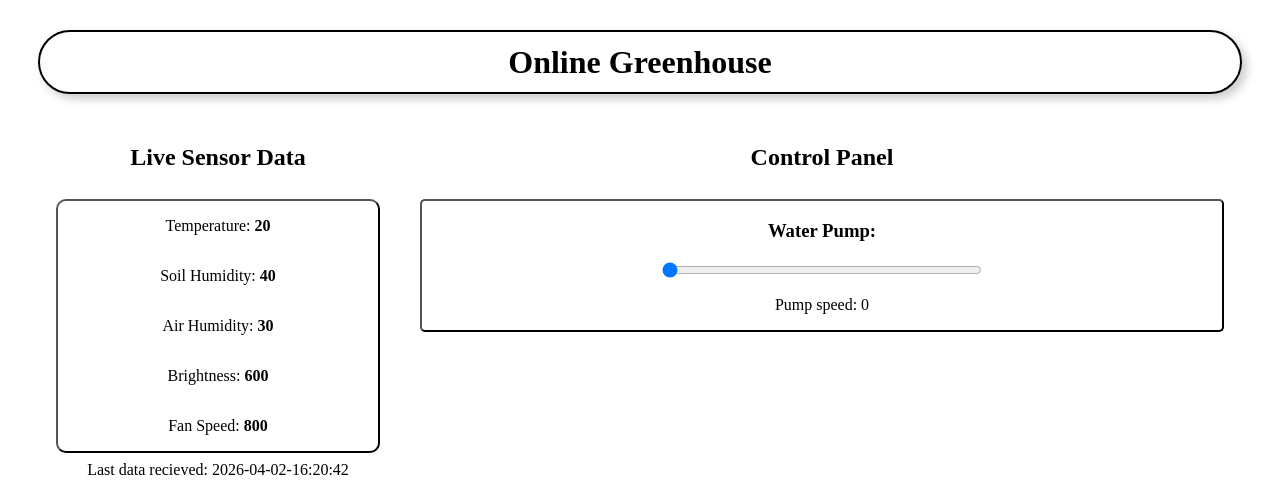
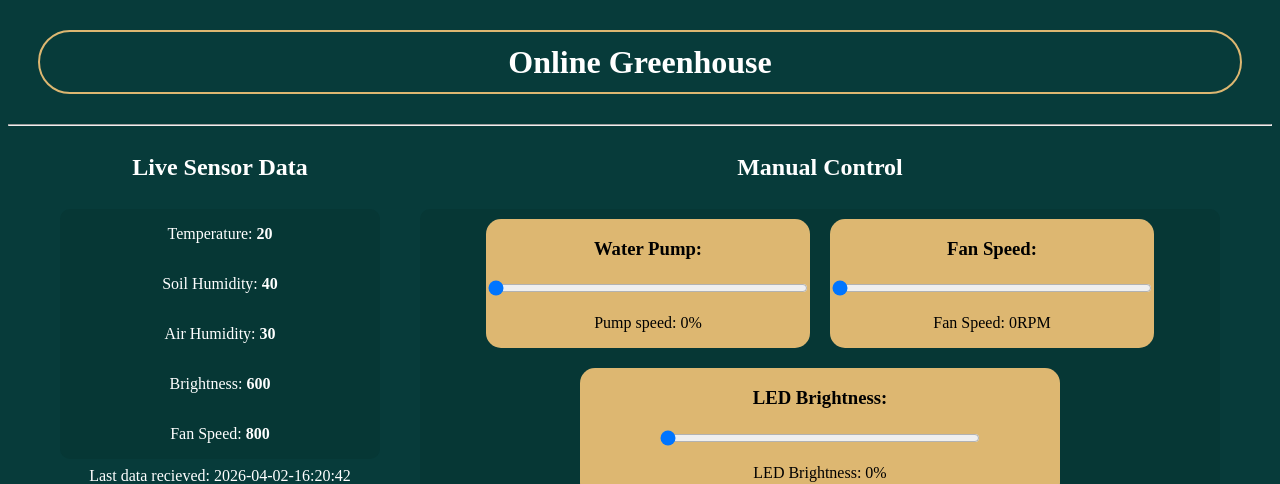
Before and after one commit to vlovold/EmbeddedGreenhouse, a Flask app: page / in a window 1280 px wide. Shown: the top 484 px of the page. Run offline with Flask 3, Linux system fonts and the light colour scheme.

Commit message:
Started work on enabling automatic control. Continued work on printing message-structure.

```diff
--- a/main.py
+++ b/main.py
@@ -5,6 +5,8 @@ from data import uart_read, get_data,uart_init
 #ser = uart_init()
 app = Flask(__name__)
 #app.run(host="0.0.0.0", port=5000)
+actuators = {"pump": 0, "fan": 0, "led": 0}
+mode = "MANUAL"
 @app.route("/")
 def index():
     return render_template("index.html")
@@ -24,9 +26,29 @@ def data():
 
 @app.route("/set", methods=["POST"])
 def send_actuator():
+    global actuators
+    global mode
+    if mode == "AUTO":
+        return {"status": "ignored (AUTO mode)"}
     data = request.get_json()
-    value = data["pump"]
-    print("Recieved value:", value)
+    if "pump" in data:
+        actuators["pump"] = data["pump"]
+    if "fan" in data:
+        actuators["fan"] = data["fan"]
+    if "led" in data:
+        actuators["led"] = data["led"]
+    print("LED:", actuators["led"], "PUMP:", actuators["pump"], "FAN:", actuators["fan"])
+    return {"status": "ok"}
+
+@app.route("/mode", methods=["POST"])
+def set_mode():
+    global mode
+
+    data = request.get_json()
+    mode = data["mode"]
+
+    print("Mode changed to:", mode)
+
     return {"status": "ok"}
 
 if __name__ == "__main__":
--- a/static/styles.css
+++ b/static/styles.css
@@ -1,28 +1,24 @@
 
 @import url('https://fonts.googleapis.com/css2?family=Lato:ital,wght@0,100;0,300;0,400;0,700;0,900;1,100;1,300;1,400;1,700;1,900&display=swap');
-:root {
-  color-scheme: light dark;
-}
+
 body {
     font-family: 'Lato'
     display: flex;
     flex-direction: column;
-    background-color: Canvas;
-    color: CanvasText;
+    background-color: #073B3A;
+    color: #ffffff;
 }
 
 .title {
-    background-color: Field;
-    color: FieldText;
+    color: #ffffff;
     height: 5vh;
     display: flex;
     justify-content: center;
     align-items: center;
-    border: 2px solid FieldText;
+    border: 2px solid #DDB771;
     padding: 10px;
     margin: 30px;
     border-radius: 40px;
-    box-shadow: 5px 5px 10px rgba(0,0,0,0.2);
 }
 
 .subtitle-cont{
@@ -43,8 +39,8 @@ body {
 .data_display{
     display: flex;
     flex-direction: column;
-    background-color: transparent;
-    border: 2px outset ButtonBorder;
+    background-color: #063735;
+    color: #ffffff;
     border-radius: 10px;
     width: 40vh;
     text-align: center;
@@ -62,34 +58,129 @@ body {
 .control_display {
     display: flex;
     flex-direction: column;
-    background-color: transparent;
-    border: 2px outset ButtonBorder;
-    border-radius: 5px;
+    background-color: #063735;
+    color: #ffffff;
+    border 2px;
+    border-radius: 10px;
     width: 100vh;
     text-align: center;
     justify-content: center;
 }
 
-.pumpDiv{
+.pumpDiv, .fanDiv{
     display: flex;
     flex-direction: column;
     justify-content: center;
-    background-color: Field;
-    color: FieldText;
+    background-color: #DDB771;
+    color: #000000;
     width: min-content;
     margin-inline: auto;
     border-radius: 15px;
+    margin: 10px;
 }
+.ledDiv{
+    display: flex;
+    flex-direction: column;
+    justify-content: center;
+    background-color: #DDB771;
+    color: #000000;
+    margin-inline: auto;
+    width: 60vh;
+    border-radius: 15px;
+    margin: 10px;
+}
+
 input[type="range"] {
     display: flex;
     width: 40vh;
     justify-content: center;
 }
-.pumpSlider{
+input[type="range"]:disabled {
+  opacity: 0.5;
+}
+.pumpSlider, .fanSliderDiv, .ledSliderDiv{
     display: flex;
     justify-content: center;
+}
+.firstLine{
+    display: flex;
+    flex-direction: row;
+    justify-content: center;
+}
+
+.secondLine{
+    margin-inline: auto;
 }
 
 #temp, #air, #brightness, #moisture, #fan {
     font-weight: bold;
 }
+.autoControlPanel{
+    flex-direction: row;
+    background-color: #063735;
+    border-radius: 10px;
+    width: 100vh;
+}
+
+/* The switch - the box around the slider */
+.autoswitch {
+  position: relative;
+  display: inline-block;
+  width: 60px;
+  height: 34px;
+}
+
+/* Hide default HTML checkbox */
+.switch input {
+  opacity: 0;
+  width: 0;
+  height: 0;
+}
+
+/* The slider */
+.slider {
+  position: absolute;
+  cursor: pointer;
+  top: 0;
+  left: 0;
+  right: 0;
+  bottom: 0;
+  background-color: #ccc;
+  -webkit-transition: .4s;
+  transition: .4s;
+}
+
+.slider:before {
+  position: absolute;
+  content: "";
+  height: 26px;
+  width: 26px;
+  left: 4px;
+  bottom: 4px;
+  background-color: white;
+  -webkit-transition: .4s;
+  transition: .4s;
+}
+
+input:checked + .slider {
+  background-color: #2196F3;
+}
+
+input:focus + .slider {
+  box-shadow: 0 0 1px #2196F3;
+}
+
+input:checked + .slider:before {
+  -webkit-transform: translateX(26px);
+  -ms-transform: translateX(26px);
+  transform: translateX(26px);
+}
+
+/* Rounded sliders */
+.slider.round {
+  border-radius: 34px;
+}
+
+.slider.round:before {
+  border-radius: 50%;
+}
--- a/templates/index.html
+++ b/templates/index.html
@@ -14,7 +14,7 @@
   <div class="title">
     <h1>Online Greenhouse</h1>
   </div>
-
+<hr>
   <div class="subtitle-cont">
     <div class="sensor">
       <h2>Live Sensor Data</h2>
@@ -30,44 +30,70 @@
       M4ZG55dWszYTZ4MzlkcyZlcD12MV9pbnRlcm5hbF9naWZfYnlfaWQmY3Q9Zw/AXpnFlC5T2lIRezPUC/giphy.gif" width="300" height="300">
     </div>
     <div class="control">
-      <h2>Control Panel</h2>
+      <h2>Manual Control</h2>
+
       <div class="control_display">
+        <div class="firstLine">
           <div class="pumpDiv">
             <h3>Water Pump:</h3>
             <div class="pumpSlider">
              <input type="range" id="pump" min="0" max="100" value="0">
             </div>
-        <p>Pump speed: <span id="pumpValue">0</span></p>
+          <p>Pump speed: <span id="pumpValue">0</span>%</p>
+          </div>
+          <div class="fanDiv">
+            <h3>Fan Speed:</h3>
+            <div class="fanSliderDiv">
+              <input type="range" id="fanSlider" min="0" max="1400" value="0">
+            </div>
+            <p>Fan Speed: <span id="fanValue">0</span>RPM</p>
           </div>
 
-
+        </div>
+        <div class="secondLine">
+          <div class="ledDiv">
+            <h3>LED Brightness:</h3>
+            <div class="ledSliderDiv">
+              <input type="range" id="ledSlider" min="0" max="100" value="0">
+            </div>
+            <p>LED Brightness: <span id="ledValue">0</span>%</p>
+          </div>
+        </div>
+      </div>
+      <div class="autoControl">
+        <h2>Automatic Control</h2>
+        <div class="autoControlPanel">
+          Enable Auto-Mode:
+          <label class="autoswitch">
+            <input type="checkbox" id="manualOverride">
+            <span class="slider round"></span>
+          </label>
+          <p>Mode: <span id="modeText">MANUAL</span></p>
         </div>
 
       </div>
     </div>
+  </div>
+
 
 <script>
-    const slider = document.getElementById("pump");
-    const output = document.getElementById("pumpValue");
+function setupSlider(sliderId, displayId, key) {
+  const slider = document.getElementById(sliderId);
+  const display = document.getElementById(displayId);
 
-    slider.oninput = function() {
-      output.innerText = this.value;
-  }
-  </script>
-
-  <script>
-    async function sendValue(value) {
-      fetch('/set', {
+  slider.oninput = async () => {
+    await fetch('/set', {
       method: 'POST',
-        headers: {'Content-Type': 'application/json'},
-        body: JSON.stringify({ pump : value })
+      headers: { 'Content-Type': 'application/json' },
+      body: JSON.stringify({ [key]:slider.value})
     });
+    display.innerText = slider.value;
+  };
 }
 
-    slider.oninput = function() {
-      output.innerText = this.value;
-      sendValue(this.value);
-}
+setupSlider("pump", "pumpValue", "pump");
+setupSlider("fanSlider", "fanValue", "fan");
+setupSlider("ledSlider", "ledValue", "led");
 </script>
 
 
@@ -86,5 +112,26 @@
 
     setInterval(update, 1000);
   </script>
+
+  <script>
+  const toggle = document.getElementById("manualOverride");
+  const slider = document.getElementById("fanSlider");
+  const slider1 = document.getElementById("ledSlider");
+  const slider2 = document.getElementById("pump");
+
+  toggle.onchange = async function() {
+    const mode = this.checked ? "AUTO" : "MANUAL";
+
+    await fetch('/mode', {
+      method: 'POST',
+      headers: {'Content-Type': 'application/json'},
+      body: JSON.stringify({ mode: mode })
+    });
+    document.getElementById("modeText").innerText = mode;
+    slider.disabled = (mode === "AUTO");
+    slider1.disabled = (mode === "AUTO");
+    slider2.disabled = (mode === "AUTO");
+  }
+  </script>
 </body>
 </html>
```
Lines whose indentation alone changed are shown as unchanged.
